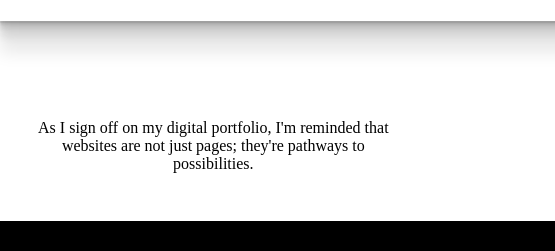
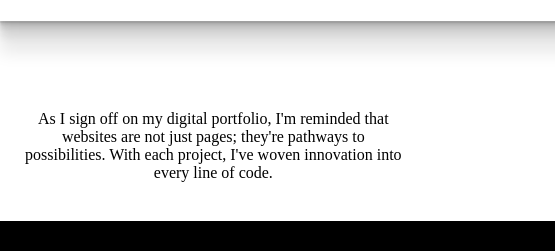
Before and after one commit to Sohaib-Azhar010/Simple_Portfolio, a plain HTML site: page index.html in a window 1280 px wide. Shown: the part 4853-5104 px from the top of the page, 0-555 px from the left. Drawn offline with Linux system fonts and the light colour scheme.

Commit message:
second commit

```diff
--- a/index.html
+++ b/index.html
@@ -309,7 +309,8 @@
       <div>
         <p>
           As I sign off on my digital portfolio, I'm reminded that websites are
-          not just pages; they're pathways to possibilities.
+          not just pages; they're pathways to possibilities. With each project,
+          I've woven innovation into every line of code.
         </p>
       </div>
       <div class="middle">
--- a/style.css
+++ b/style.css
@@ -591,6 +591,10 @@ footer{
         font-size: small;
     }
 
+    .bottom{
+      margin-top: 100px;
+    }
+
 
 }
 
```
